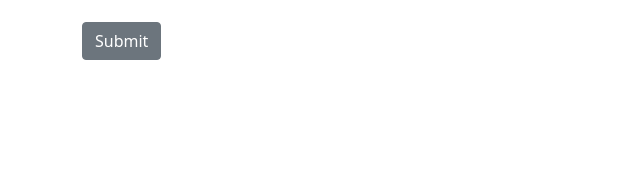
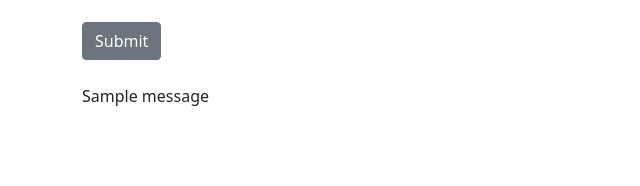
Before and after one commit to Garvit-Nandwana/Job-Application-Form-, a Flask app: page / in a window 1280 px wide. Shown: the part 614-800 px from the top of the page, without its empty margins (0-640 px from the left). Run offline with Flask 3, Linux system fonts and the light colour scheme; tables that the repository leaves empty hold one stand-in row (values such as "Sample post"); one stand-in notice (Sample message) is shown.

Commit message:
Using jinja2 to display a form submitted message on the webpage.

```diff
--- a/app.py
+++ b/app.py
@@ -1,4 +1,4 @@
-from flask import Flask, render_template, request
+from flask import Flask, render_template, request, flash
 from flask_sqlalchemy import SQLAlchemy
 from datetime import datetime
 
@@ -38,6 +38,8 @@ def index():
         db.session.add(form)
         db.session.commit()
 
+        flash(f"{first_name}, your form was submitted successfully!", "success")
+
     return render_template("index.html")
 
 
--- a/templates/index.html
+++ b/templates/index.html
@@ -63,6 +63,15 @@
 
                 </div>
                 <button class="btn btn-secondary mb-4" type="submit">Submit</button>
+                {% with messages = get_flashed_messages() %}
+                {% if messages %}
+                <div>
+                    {%for message in messages%}
+                        {{message}}
+                    {% endfor %}
+                </div>
+                {% endif %}
+                {% endwith %}
             </form>
         </div>
         <script src="https://code.jquery.com/jquery-3.6.0.min.js"></script>
```
